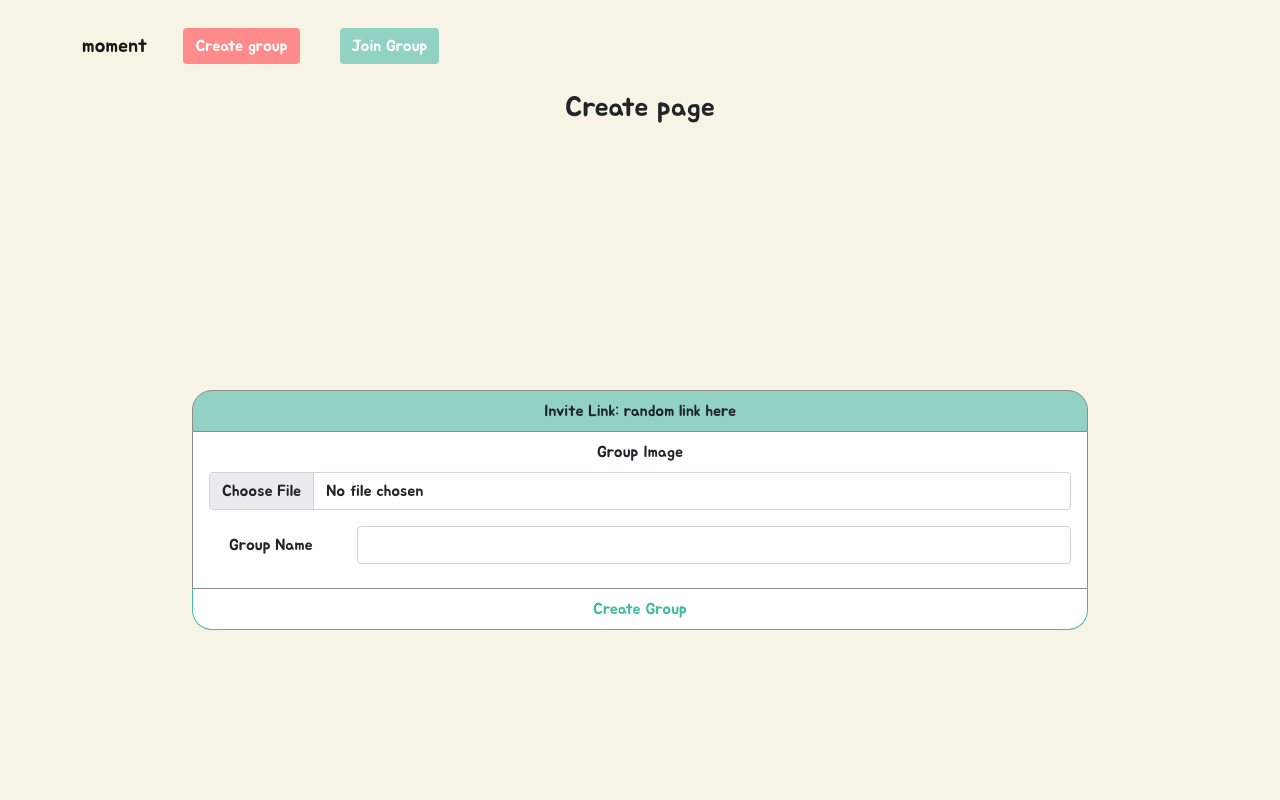
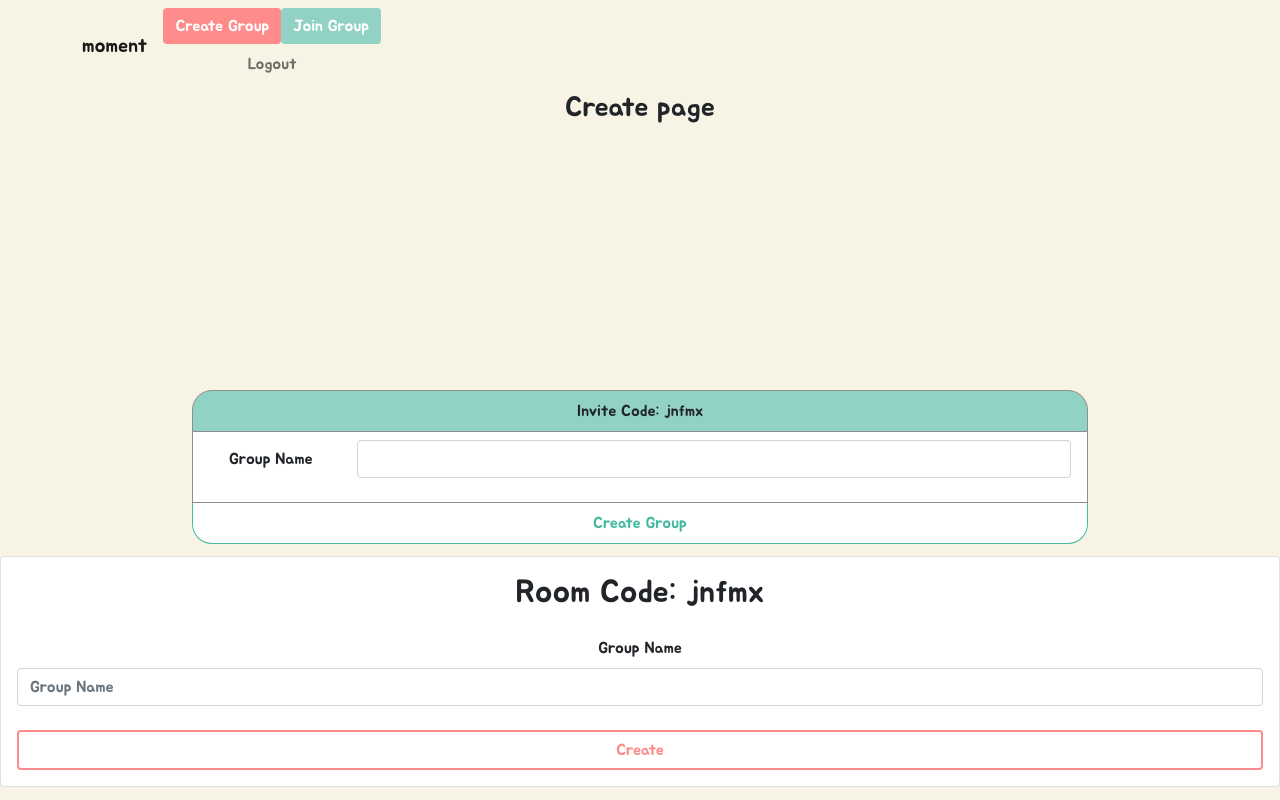
Before and after one commit to yiuchungcheung/REINER-WAS-RIGHT, a React (Create React App) app in the folder client/: page /create in a window 1280 px wide. Built offline with nearby package versions, Linux system fonts and the light colour scheme; no server answers.

Commit message:
live session changes

```diff
--- a/client/public/index.html
+++ b/client/public/index.html
@@ -43,6 +43,7 @@
       To begin the development, run `npm start` or `yarn start`.
       To create a production bundle, use `npm run build` or `yarn build`.
     -->
+    <script src="https://code.jquery.com/jquery-2.1.3.min.js"></script>
     <script src="https://cdn.jsdelivr.net/npm/bootstrap@5.1.3/dist/js/bootstrap.bundle.min.js" integrity="sha384-ka7Sk0Gln4gmtz2MlQnikT1wXgYsOg+OMhuP+IlRH9sENBO0LRn5q+8nbTov4+1p" crossorigin="anonymous"></script>
   </body>
 </html>
--- a/client/src/App.css
+++ b/client/src/App.css
@@ -20,6 +20,7 @@ body {
 
 #navbar {
   background-color: #F7F3E5;
+
 }
 
 header {
@@ -34,7 +35,8 @@ header {
 }
 
 #nav-buttons > button {
-  margin: 20px;
+  margin: 30px;
+
 }
 
 .App-link {
--- a/client/src/components/navbar.js
+++ b/client/src/components/navbar.js
@@ -1,28 +1,32 @@
 import React from 'react';
 import { Link } from "react-router-dom";
-import Navbar from 'react-bootstrap/Navbar';
 import Container from 'react-bootstrap/Container';
+
+
+
 
 const Nav = () => {
     return (
 
         <div>
+
+            <div class="container">
                 <nav class="navbar navbar-expand-lg navbar-light">
-                <Container>
-                    <Navbar.Brand href="/home">moment</Navbar.Brand>
-                    <button class="navbar-toggler" type="button" data-toggle="collapse" data-target="#navbarNav" aria-controls="navbarNav" aria-expanded="false" aria-label="Toggle navigation">
+                    <a class="navbar-brand" href="#/home">moment</a>
+                    <button class="navbar-toggler" type="button" data-bs-toggle="collapse" data-bs-target="#navbarNav" aria-controls="navbarNav" aria-expanded="false" aria-label="Toggle navigation">
                     <span class="navbar-toggler-icon"></span>
                     </button>
                     <div class="collapse navbar-collapse" id="navbarNav">
-                        <ul class="navbar-nav">
+                        <ul class="navbar-nav mr-auto mt-2 mt-lg-0">
                         <div id="nav-buttons">
-                            <button class="solid btn btn-primary btn-md">Create group</button>
-                            <button class="solid btn btn-secondary btn-md green">Join Group</button>
+                        <a href="#/create" class="solid btn btn-primary btn-md mr-5"  role="button" aria-disabled="true">Create Group</a>
+                        <a href="#/join" class="solid btn btn-secondary btn-md green" role="button" aria-disabled="true">Join Group</a>
+                        <li class="nav-item"><a class="nav-link" href="#">Logout</a></li>
                         </div>
                         </ul>
                     </div>
-                </Container>
                 </nav>
+                </div>
         </div>
     );
 }
--- a/client/src/pages/create.js
+++ b/client/src/pages/create.js
@@ -1,11 +1,19 @@
-import React from 'react';
+import React, { useRef, useState } from 'react';
+import { Form, Button, Card, Alert } from 'react-bootstrap';
+import app from '/client/src/firebase.js';
 
-// function that submits the user response
+// function that submits the user response along with the generated room code
 function createGroup() {
-    // code here
+    var ref = firebase.database().ref("groups");
+    ref.push({
+        name:"Dawg Pack"
+
+    })
 }
 
-const link = "random link here";
+
+
+const link = Math.random().toString(36).replace(/[^a-z]+/g, '').substr(0, 5);;
 
 const Create = () => {
     return (
@@ -13,13 +21,13 @@ const Create = () => {
             <h3>Create page</h3>
             <div>
                 <ul class="list-group container-fluid">
-                    <li class="list-group-item table-title">Invite Link: {link}</li>
+                    <li class="list-group-item table-title">Invite Code: {link}</li>
                     <li class="list-group-item">
                         <div class="mb-3 row">
-                            <div class="mb-3">
+                            {/* <div class="mb-3">
                                 <label for="formFile" class="form-label">Group Image</label>
                                 <input class="form-control" type="file" id="formFile"></input>
-                            </div>
+                            </div> */}
                             <label for="groupName" class="col-sm-2 col-form-label">Group Name</label>
                             <div class="col-sm-10">
                                 <input type="text" class="form-control" id="groupName"></input>
@@ -28,7 +36,20 @@ const Create = () => {
                     </li>
                     <li class="list-group-item reply" onClick={createGroup}>Create Group</li>
                 </ul>
+
             </div>
+            <Card>
+                    <Card.Body>
+                        <h2 className="text-center mb-4">Room Code: {link}</h2>
+                        <Form>
+                            <Form.Group id="groupName">
+                                <Form.Label>Group Name</Form.Label>
+                                <Form.Control type="text" placeholder="Group Name"  required />
+                            </Form.Group>
+                            <Button className="w-100 mt-4 outline" type="submit" onClick={createGroup}>Create</Button>
+                        </Form>
+                    </Card.Body>
+                </Card>
         </div>
     );
 }
--- a/client/src/pages/signup.js
+++ b/client/src/pages/signup.js
@@ -13,7 +13,12 @@ const Signup = () => {
     const [error, setError] = useState('');
     const [loading, setLoading] = useState(false);
     const navigate = useNavigate();
+    //
+    const db = getDatabase;
+    const usersRef = ref(db, "users");
+    usersRef.push({username: + userName, fname: + fname, lname: + lname, email: + emailRef, dob: + dob});
 
+    //
     async function handleSubmit(e) {
         e.preventDefault();
 
```
Also changed, not shown: 1 other file (tests, documents, lock files or other folders).
